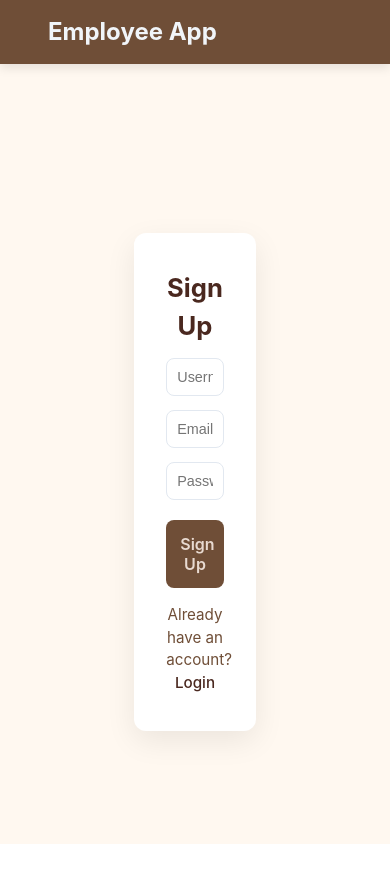
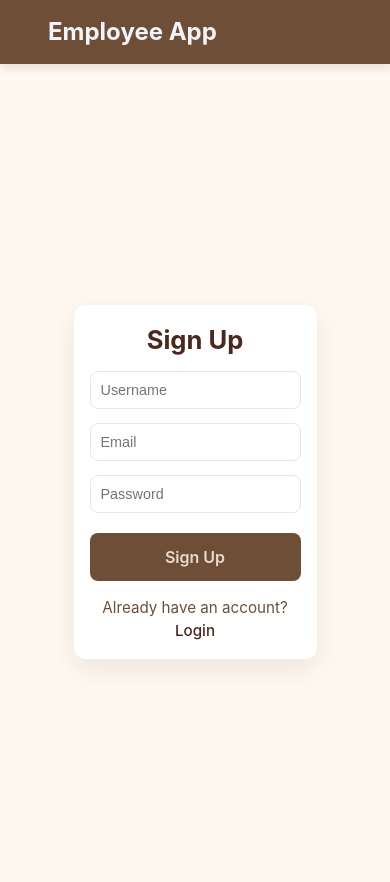
Before and after one commit to elvislazar/Employee-Application, a React (Vite) app in the folder frontend/: page /signup in a window 390 px wide. Shown: the top 882 px of the page. Built offline with nearby package versions, Linux system fonts and the light colour scheme.

Commit message:
Second commit

```diff
--- a/frontend/src/App.css
+++ b/frontend/src/App.css
@@ -1,15 +1,19 @@
+/* ===== General Reset ===== */
 * {
   box-sizing: border-box;
   margin: 0;
   padding: 0;
 }
+
 body {
   font-family: 'Inter', sans-serif;
   background:#FFF8F0;
   color: #4a281f;
   line-height: 1.5;
-  height: 100vh;
+  min-height: 100vh;
 }
+
+/* ===== Navbar ===== */
 .navbar {
   background: #6F4E37;
   color: white;
@@ -21,22 +25,28 @@ body {
   top: 0;
   z-index: 100;
 }
+
 .navbar-inner {
   width: 100%;
-  max-width: 100%;
+  max-width: 1280px;
   display: flex;
   justify-content: space-between;
   align-items: center;
   padding: 0 16px;
 }
+
 .navbar-left h2 {
   cursor: pointer;
   color: #f1f5f9;
 }
+
 .navbar-right {
   display: flex;
   gap: 12px;
+  flex-wrap: wrap;
 }
+
+/* ===== Buttons ===== */
 .button {
   background: #D7BFAE;
   color: rgba(110, 37, 37, 0.858);
@@ -48,18 +58,24 @@ body {
   transition: all 0.2s;
   text-decoration: none;
 }
+
 .button:hover {
   background: #4a281f;
   color: #D7BFAE;
 }
+
+/* ===== Main Content ===== */
 .main-content {
   width: 100%;
   padding: 28px 40px;
-  margin: 0;
+  margin: 0 auto;
   display: flex;
   flex-direction: column;
   gap: 24px;
+  max-width: 1280px;
 }
+
+/* ===== Auth Pages ===== */
 .auth-page {
   display: flex;
   justify-content: center;
@@ -67,24 +83,28 @@ body {
   min-height: calc(100vh - 64px);
   padding: 20px;
 }
+
 .auth-card {
   background: white;
   padding: 36px 32px;
   border-radius: 12px;
   box-shadow: 0 10px 30px rgba(0,0,0,0.08);
   width: 100%;
-  max-width: 45%;
+  max-width: 400px;
   text-align: center;
 }
+
 .auth-card h2 {
   font-size: 1.6rem;
   margin-bottom: 12px;
 }
+
 .auth-form {
   display: flex;
   flex-direction: column;
   gap: 14px;
 }
+
 .auth-form input {
   padding: 14px;
   border-radius: 8px;
@@ -92,11 +112,13 @@ body {
   font-size: 1rem;
   width: 100%;
 }
+
 .auth-form input:focus {
   border-color: #6F4E37;
   outline: none;
   box-shadow: 0 4px 12px rgba(59,130,246,0.15);
 }
+
 .auth-form button {
   margin-top: 6px;
   background: #6F4E37;
@@ -107,19 +129,24 @@ body {
   font-weight: 600;
   cursor: pointer;
 }
+
 .auth-form button:hover {
-  background: #6F4E37;
+  background: #4a281f;
 }
+
 .auth-footer {
   margin-top: 16px;
   font-size: 0.95rem;
   color: #6F4E37;
 }
+
 .auth-link {
   color: #4a281f;
   text-decoration: none;
   font-weight: 500;
 }
+
+/* ===== Containers ===== */
 .container {
   background: white;
   padding: 28px;
@@ -128,30 +155,37 @@ body {
   width: 100%;
   max-width: 100%;
 }
+
 .page-title {
   text-align: center;
   margin-bottom: 20px;
   font-size: 1.6rem;
   font-weight: 600;
 }
+
+/* ===== Employee Table ===== */
 .employee-table {
   width: 100%;
   border-collapse: collapse;
   table-layout: auto;
 }
+
 .employee-table th,
 .employee-table td {
   padding: 16px 12px;
   text-align: left;
   border-bottom: 1px solid #e2e8f0;
 }
+
 .employee-table th {
   background: #6F4E37;
   color: #ede5e0;
 }
+
 .employee-table tr:hover td {
   background: #f3f1efec;
 }
+
 .edit-button,
 .delete-button {
   padding: 8px 14px;
@@ -161,22 +195,29 @@ body {
   cursor: pointer;
   font-size: 0.95rem;
 }
+
 .edit-button {
   background: #6F4E37;
   color: white;
 }
+
 .edit-button:hover {
   background: #4a281f;
   color:#e8dad1;
 }
+
 .delete-button {
   background: #ef4444;
   color: white;
 }
+
 .delete-button:hover {
   background: #dc2626;
 }
-.edit-form-container {
+
+/* ===== Forms ===== */
+.edit-form-container,
+.form-container {
   margin-top: 24px;
   background: #e8dad1;
   padding: 22px;
@@ -185,23 +226,25 @@ body {
   margin-left: auto;
   margin-right: auto;
 }
-.edit-form input {
+
+.edit-form input,
+.add-form input {
   padding: 12px;
   margin-bottom: 12px;
   border-radius: 6px;
   border: 1px solid #cbd5e1;
   width: 100%;
-  max-width: 400px;
   display: block;
-  margin-left: auto;
-  margin-right: auto;
+  max-width: 100%;
 }
+
 .button-group {
   display: flex;
   gap: 12px;
   justify-content: center;
   margin-top: 10px;
 }
+
 .edit-form button {
   padding: 10px 18px;
   border-radius: 6px;
@@ -211,30 +254,17 @@ body {
   max-width: 180px;
   margin-left: 10px;
 }
+
 .save-button {
   background: #6F4E37;
   color: #e8dad1;
 }
+
 .cancel-button {
   background: #f47729;
   color: white;
 }
-.form-container {
-  max-width: 500px;
-  width: 80%;
-  margin: 0 auto;
-  background: white;
-  padding: 36px;
-  border-radius: 12px;
-  box-shadow: 0 10px 20px rgba(0,0,0,0.08);
-}
-.add-form input {
-  width: 100%;
-  margin-bottom: 14px;
-  padding: 14px;
-  border-radius: 8px;
-  border: 1px solid #e2e8f0;
-}
+
 .add-form button {
   width: 100%;
   padding: 14px;
@@ -245,9 +275,12 @@ body {
   font-weight: 600;
   cursor: pointer;
 }
+
 .add-form button:hover {
   background: #4a281f;
 }
+
+/* ===== Responsive Enhancements ===== */
 @media (max-width: 1024px) {
   .navbar-inner {
     flex-direction: column;
@@ -262,7 +295,14 @@ body {
     font-size: 0.9rem;
     padding: 10px 6px;
   }
+  .auth-card,
+  .edit-form-container,
+  .form-container {
+    max-width: 90%;
+    padding: 20px;
+  }
 }
+
 @media (max-width: 600px) {
   .edit-form input,
   .add-form input,
@@ -270,4 +310,18 @@ body {
     font-size: 0.9rem;
     padding: 10px;
   }
+  .auth-card,
+  .edit-form-container,
+  .form-container {
+    width: 95%;
+    padding: 16px;
+  }
+  .employee-table th,
+  .employee-table td {
+    padding: 8px 4px;
+  }
+  .button-group {
+    flex-direction: column;
+    gap: 8px;
+  }
 }
--- a/frontend/src/api.js
+++ b/frontend/src/api.js
@@ -1,11 +1,11 @@
 import axios from "axios";
 
 const API = axios.create({
-  baseURL: "https://employee-application-mu.vercel.app/api", // backend API
+  baseURL: "https://employee-application-mu.vercel.app/api",
   withCredentials: false
 });
 
-// Automatically attach JWT token
+
 API.interceptors.request.use(
   (req) => {
     const token = localStorage.getItem("token");
```
Also changed, not shown: 1 other file (tests, documents, lock files or other folders).
